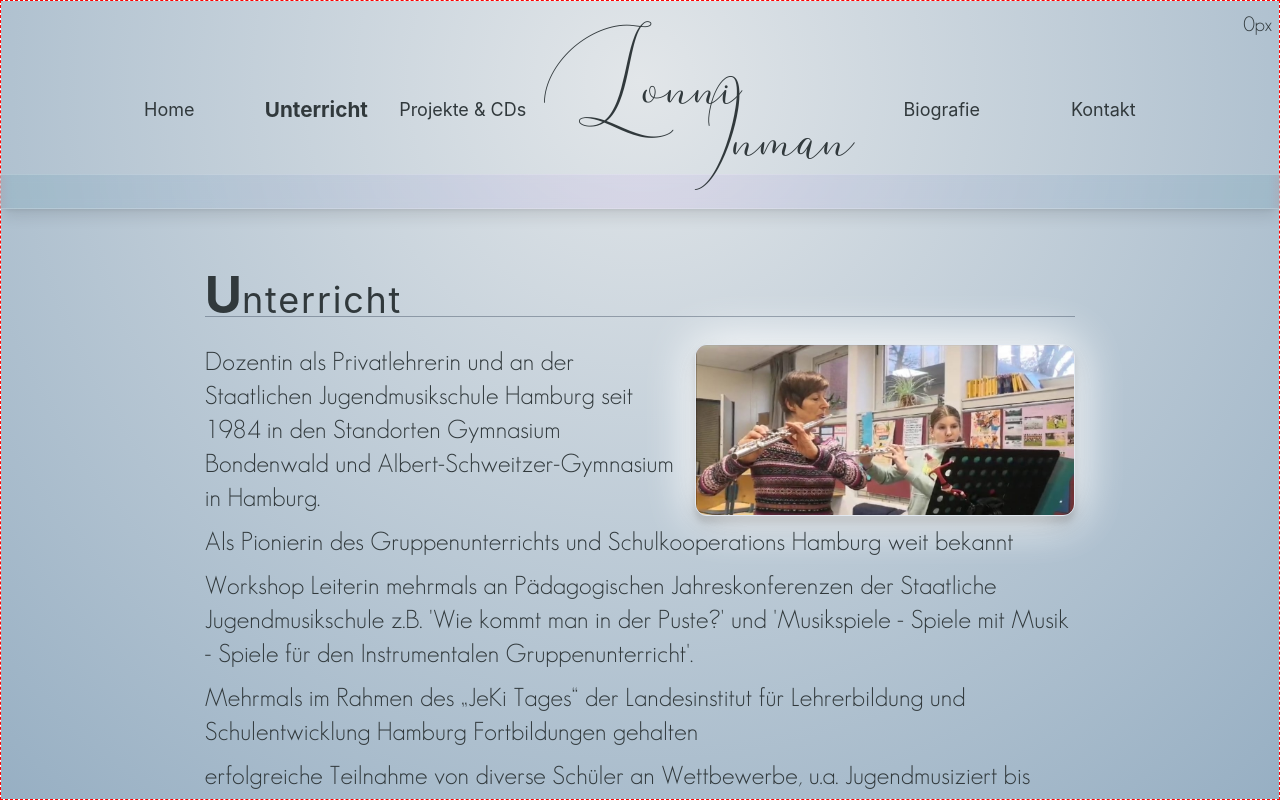
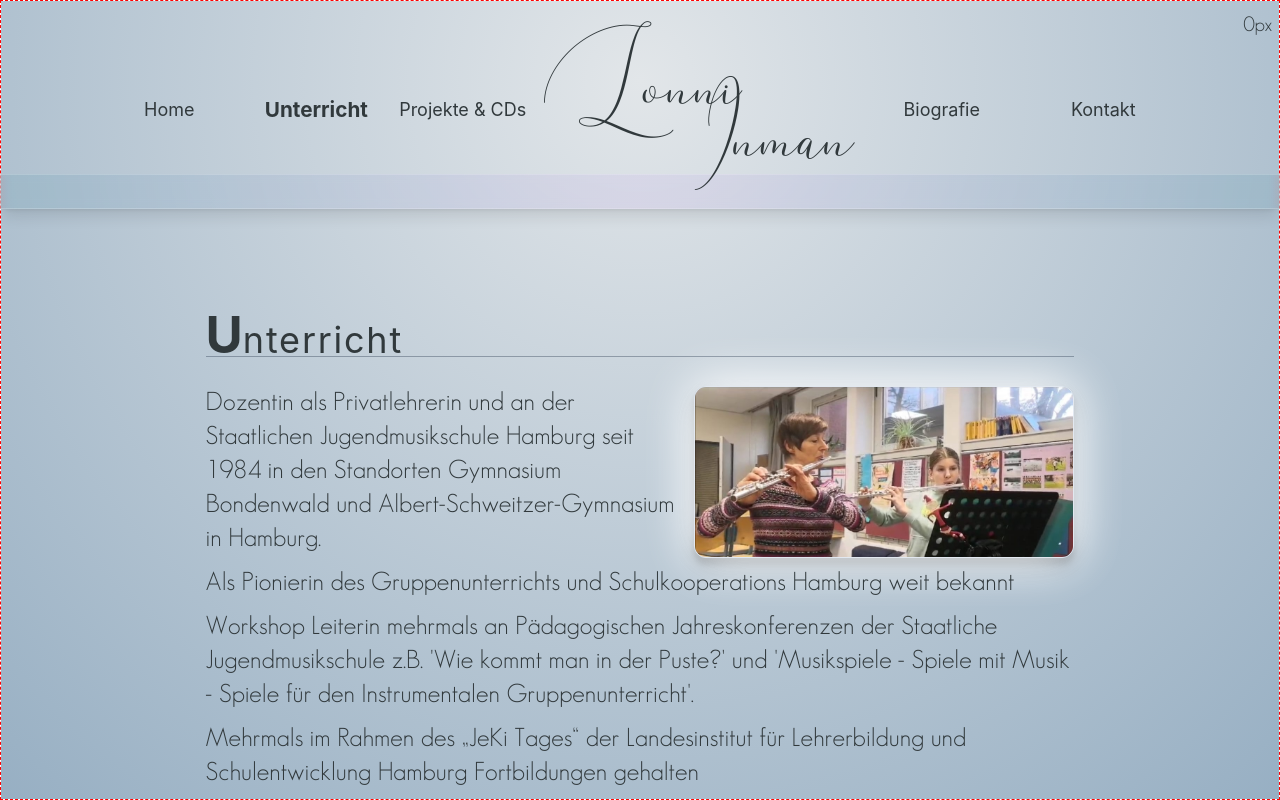
Before and after one commit to j-eick/lonni-homepage, a Next.js app: page /home/unterricht in a window 1280 px wide. Built offline with nearby package versions, Linux system fonts and the light colour scheme; a web font is replaced by a local one.

Commit message:
same layout as "home"

```diff
--- a/app/home/unterricht/page.tsx
+++ b/app/home/unterricht/page.tsx
@@ -1,50 +1,46 @@
 "use client";
 
 import Bulletpoint from "@/components/ui/bulletpoint/Bulletpoint";
-import Header from "@/components/ui/mainLayout/header/Header";
 import MainLayout from "@/components/ui/mainLayout/MainLayout";
 import PageTitle from "@/components/ui/page-title/PageTitle";
-import Image from "next/image";
 import "../../globals.css";
 import unterrichtImage from "../../../public/unterricht.jpeg";
+import MyImage from "@/components/image/MyImage";
 // import SideVideos from "@/components/ui/SideVideos";
 
 export default function Home() {
     return (
         <MainLayout>
-            <section
+            <main
                 className={`grow
-                            w-8/10 mx-auto my-0 flex flex-col`}
+                            w-12/12 mx-auto my-0 flex gap-5
+                            2xs:px-7 2xs:mt-10
+                            2xs:text-size-mobile-2xs
+                            xs:text-size-mobile-xs
+                            md-768:w-8.5/10`}
             >
+                <article className={`relative flowText`}>
                     <PageTitle
                         firstLetter="U"
                         rest="nterricht"
                     />
 
-                <main className={`w-full`}>
-                    <article
-                        className={`flowText
-                                        mx-auto
-                                        xss-320:text-size-mobile-2xs xss-320:leading-7
-                                        xs-375:text-size-mobile-xs
-                                        sm-620:leading-regularText
-                                        md-768:text-size-desktop-md
-                                        `}
-                    >
-                        <div
-                            className={`w-unterrichtImage-responsive h-max float-right ml-3
+                    <MyImage
+                        src={unterrichtImage}
+                        alt={""}
+                        className={`
+                                w-unterrichtImage-responsive h-max float-right ml-3 mb-1
                                             rounded-xl overflow-hidden
                                             shadow-softWhite border-1.5 border-slate-200
                                             2xs:hidden
-                                            md-768:block lg-1024:w-unterrichtImage-big
-                                            `}
+                                            md-768:block lg-1024:w-unterrichtImage-big`}
+                    />
+                    <div
+                        className={`flowText
+                                    2xs:leading-7
+                                    sm-620:leading-regularText
+                                    md:text-size-desktop-md`}
                     >
-                            <Image
-                                src={unterrichtImage}
-                                alt={""}
-                                className={`w-auto h-auto object-contain block`}
-                            />
-                        </div>
                         <Bulletpoint>
                             Dozentin als Privatlehrerin und an der Staatlichen Jugendmusikschule Hamburg seit 1984 in
                             den Standorten Gymnasium Bondenwald und Albert-Schweitzer-Gymnasium in Hamburg.
@@ -66,10 +62,10 @@ export default function Home() {
                             erfolgreiche Teilnahme von diverse Schüler an Wettbewerbe, u.a. Jugendmusiziert bis zum
                             Bundeswettbewerb
                         </Bulletpoint>
+                    </div>
                 </article>
             </main>
             {/* <SideVideos /> */}
-            </section>
         </MainLayout>
     );
 }
```
Lines whose indentation alone changed are shown as unchanged.
